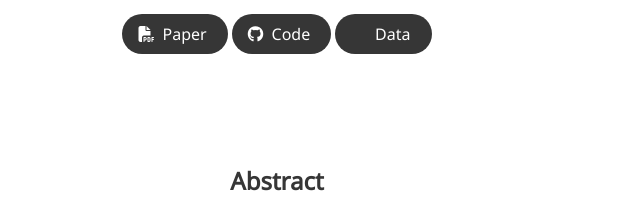
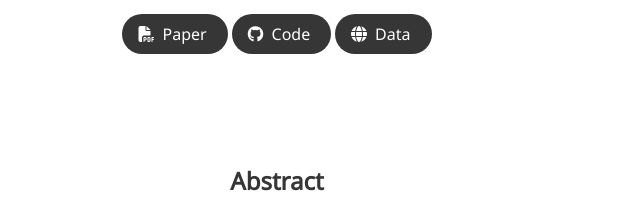
Before and after one commit to allenai/adaptllm, a plain HTML site: page index.html in a window 1280 px wide. Shown: the part 266-467 px from the top of the page, 363-1003 px from the left. Drawn offline with nearby package versions, Linux system fonts and the light colour scheme; some icons are missing; a web font is replaced by a local one.

Commit message:
title + abstract

```diff
--- a/index.html
+++ b/index.html
@@ -82,7 +82,7 @@
                 <a href="https://github.com/archiki/ADaPT"
                    class="external-link button is-normal is-rounded is-dark">
                   <span class="icon">
-                      <i class="fa-light fa-globe"></i>
+                      <i class="fas fa-globe"></i>
                   </span>
                   <span>Data</span>
                   </a>
```
